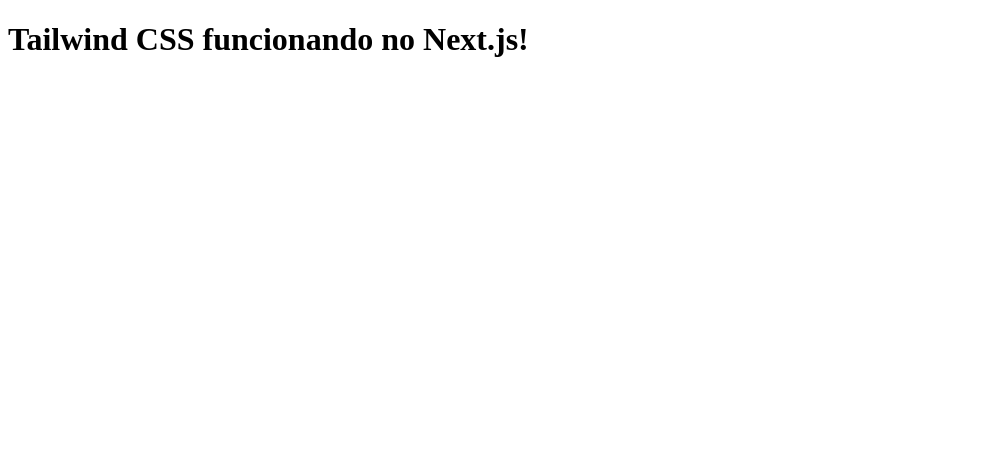
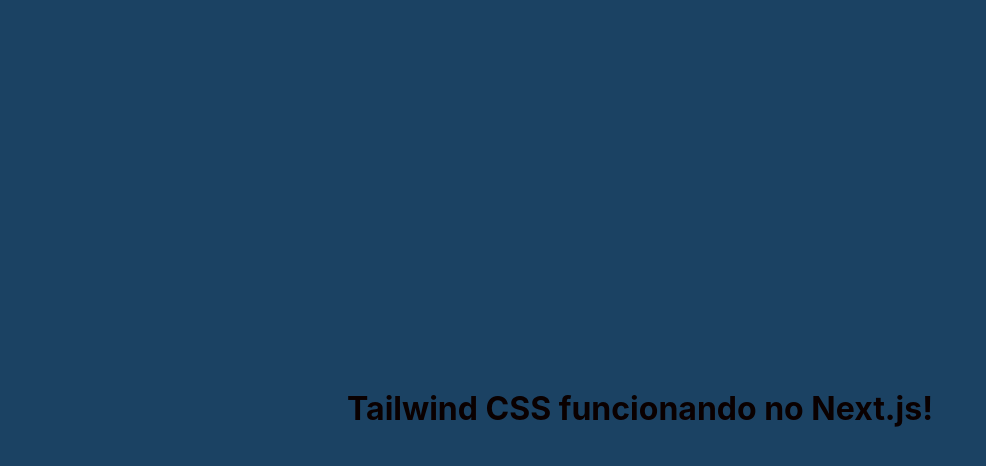
Before and after one commit to Codegirls-1TDSPB/Sprint-4, a Next.js app in the folder rail-response/: page / in a window 1280 px wide. Shown: the top 466 px of the page, without its empty margins (0-986 px from the left). Built offline with nearby package versions, Linux system fonts and the light colour scheme.

Commit message:
style: ajustes de layout no layout.css

```diff
--- a/rail-response/src/app/layout.tsx
+++ b/rail-response/src/app/layout.tsx
@@ -1,30 +1,17 @@
-// app/layout.tsx ou src/layout.tsx
-import React from 'react'
+import './globals.css';
+import { ReactNode } from 'react';
 
-const Layout = ({ children }: { children: React.ReactNode }) => {
+export const metadata = {
+  title: 'RailResponse',
+  description: 'Sistema de resposta para ferrovias',
+};
+
+export default function RootLayout({ children }: { children: ReactNode }) {
   return (
-    <>
-      {/* Definindo a tag <html> */}
-      <html lang="pt-BR">
-        <head>
-          <meta charSet="UTF-8" />
-          <meta name="viewport" content="width=device-width, initial-scale=1.0" />
-          <title>Meu App</title>
-          {/* Aqui você pode adicionar links para fontes, favicon, etc. */}
-        </head>
-        <body>
-          {/* Corpo do layout */}
-          <header>
-            {/* Seu cabeçalho */}
-          </header>
-          <main>{children}</main>
-          <footer>
-            {/* Seu rodapé */}
-          </footer>
-        </body>
-      </html>
-    </>
-  )
+    <html lang="pt-br">
+      <body className="bg-[#1b4263] min-h-screen">
+        {children}
+      </body>
+    </html>
+  );
 }
-
-export default Layout
```
